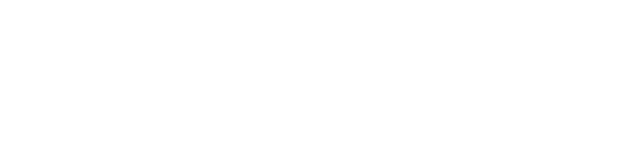
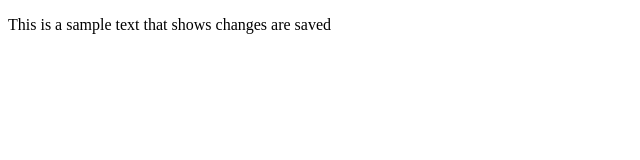
Before and after one commit to ChristianV202/demoPreWork, a plain HTML site: page index.html in a window 1280 px wide. Shown: the whole page, without its empty margins (0-640 px from the left). Drawn offline with Linux system fonts and the light colour scheme.

Commit message:
Cambiso realizados

```diff
--- a/index.html
+++ b/index.html
@@ -4,9 +4,9 @@
     <meta charset="UTF-8">
     <meta http-equiv="X-UA-Compatible" content="IE=edge">
     <meta name="viewport" content="width=device-width, initial-scale=1.0">
-    <title>Document</title>
+    <title>TEST</title>
 </head>
 <body>
-
+    <p>This is a sample text that shows changes are saved</p>
 </body>
 </html>
```
